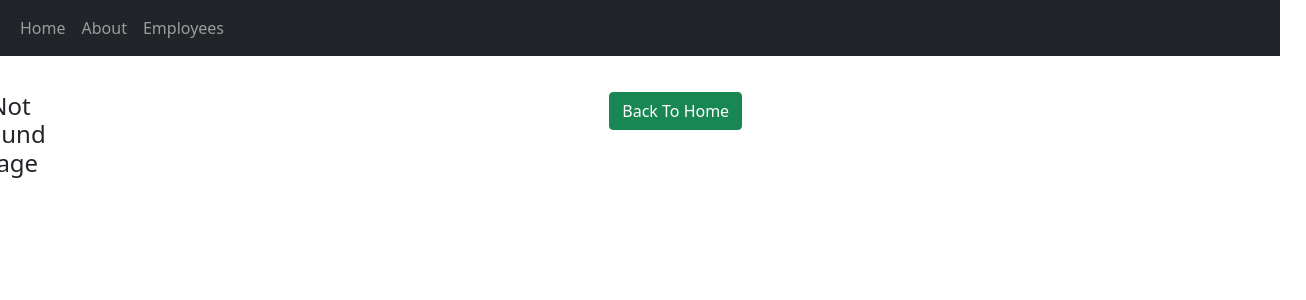
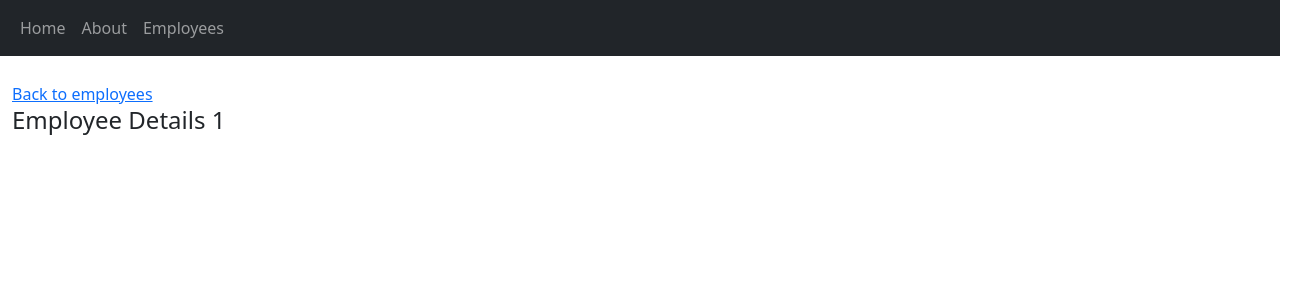
Before and after one commit to nayeftechno/next-2022, a Next.js app: page /employees/1 in a window 1280 px wide. Before the commit this address had no page. Shown: the top 300 px of the page, 1306 px wide, since content can reach past the window. Built offline with nearby package versions, Linux system fonts and the light colour scheme.

Commit message:
Commit changes

```diff
--- /dev/null
+++ b/pages/employees/[id].tsx
@@ -0,0 +1,20 @@
+import type { NextPage } from 'next';
+import Link from 'next/link';
+import { useRouter } from 'next/router';
+import RenderHead from '../../components/RenderHead';
+
+const EmployeeDetails: NextPage = (): JSX.Element => {
+    const { query: { id } } = useRouter();
+    return (<>
+        <RenderHead title={`${id}`} />
+        <div className='row'>
+            <Link href={'/employees'}>
+                <a>Back to employees</a>
+            </Link>
+            <h4>Employee Details {id}</h4>
+            <div className='col-md-12'></div>
+        </div>
+    </>);
+};
+
+export default EmployeeDetails;
```
Also changed, not shown: components/EmployeesList.tsx (+5 -2 lines), 1 other file (tests, documents, lock files or other folders).
